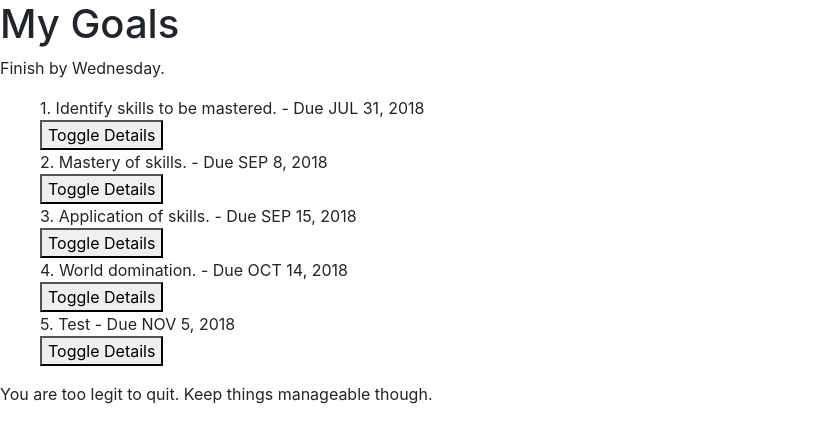
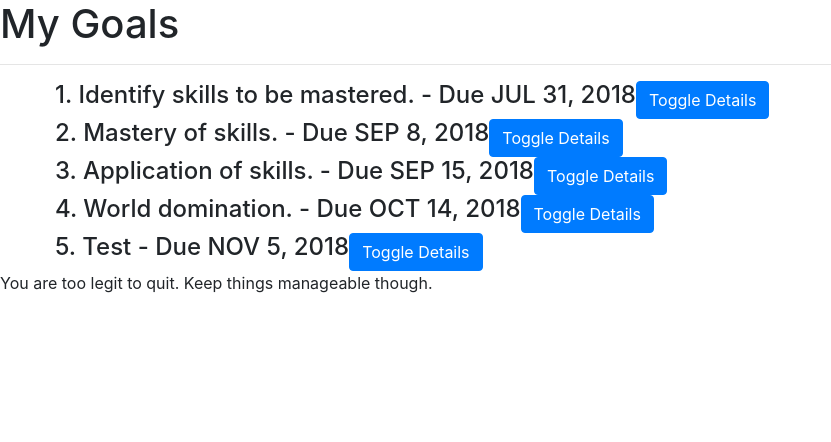
Before and after one commit to SamNgigi/Goals-v2, an Angular app: page / in a window 1280 px wide. Shown: the top 442 px of the page, without its empty margins (0-831 px from the left). Built offline with nearby package versions, Linux system fonts and the light colour scheme.

Commit message:
Updated the templates to use bootstrap

```diff
--- a/src/app/goal-details/goal-details.component.html
+++ b/src/app/goal-details/goal-details.component.html
@@ -1,4 +1,4 @@
 <p> - {{goal.description}}</p>
 <p>Days remaining to due date: {{goal.completeDate | dateCount}}</p>
 <!-- We replaced goalComplete function with goalDelete function -->
-<button (click)="goalDelete(true)">Delete goal.</button>
+<button class="btn btn-danger" (click)="goalDelete(true)">Delete goal.</button>
--- a/src/app/goals/goals.component.html
+++ b/src/app/goals/goals.component.html
@@ -1,7 +1,8 @@
 <h1>My Goals</h1>
-<p>Finish {{today}} by Wednesday.</p>
+<hr>
 
-<ul>
+<div class="container">
+
   <!--
 
     A DIRECTIVE is a class that changes either the appearance and the behaviour of html element or changes the structure of
@@ -24,26 +25,28 @@
     The attribute i = index registers the position index of each
     list item in the loop.
   -->
-  <div *ngFor='let goal of goals; let i = index'>
-    <!--
+  <div class="row" *ngFor='let goal of goals; let i = index'>
+    <div class="row">
+      <!--
       Below we add the | date pipe that transforms the date object to
       a simple month, day/date and year format.
 
       We can also chain pipes. In this case we chain the completeDate
       property with the uppercase pipe.
     -->
-    <li id="{{i}}" appStrikeThrough>{{goal.id}}. {{goal.name}} - Due {{goal.completeDate | date | uppercase}}</li>
+      <h4 id="{{i}}" appStrikeThrough>{{goal.id}}. {{goal.name}} - Due {{goal.completeDate | date | uppercase}}</h4>
 
-    <!--
+      <!--
       Below we create a button where by if we click it we want it
       to trigger the toggleDetails function that will take in the
       index of the particular goal.
 
       This is an example of Output Property binding. Where by our output is a clicked bound to the toggleDetail function.
     -->
-    <button (click)="toggleDetails(i)">Toggle Details</button>
-
-    <!--
+      <button class="btn btn-primary" (click)="toggleDetails(i)">Toggle Details</button>
+    </div>
+    <div class="row" *ngIf="goal.showDescription">
+      <!--
       Below we add the app-goal-details selector that will be
       responsible for  displaying the details of our goals.
 
@@ -88,9 +91,10 @@
 
       Below we replaced the completeGoal with deleteGoal.
     -->
-    <app-goal-details *ngIf="goal.showDescription" [goal]="goal" (isComplete)="deleteGoal($event, i)"></app-goal-details>
+      <app-goal-details [goal]="goal" (isComplete)="deleteGoal($event, i)"></app-goal-details>
+    </div>
   </div>
-</ul>
+</div>
 
 <!--
   Another structural directive is the *ngIf that adds some
```
